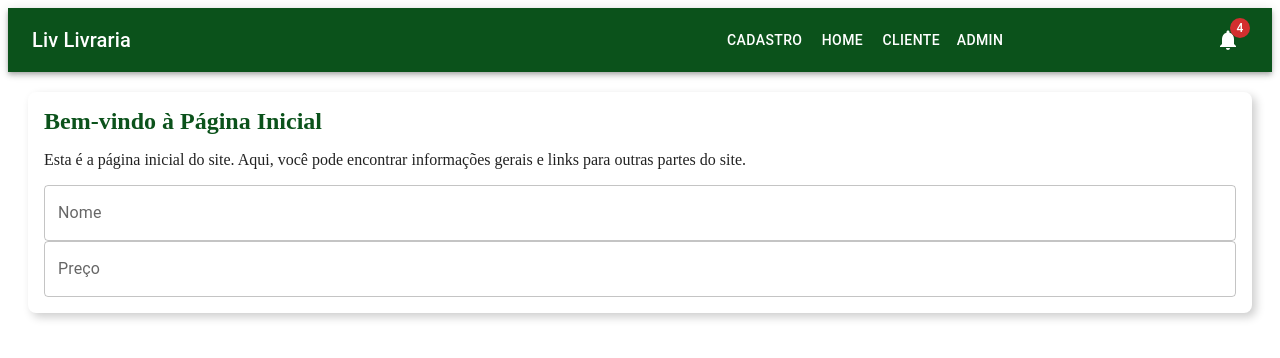
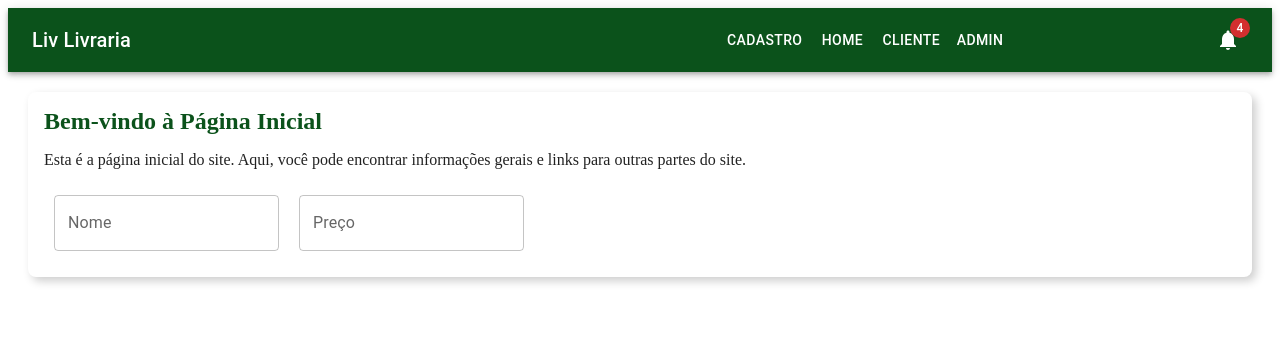
Before and after one commit to biel-fredy/livLivraria2023front, a React (Create React App) app: page / in a window 1280 px wide. Shown: the top 358 px of the page. Built offline with nearby package versions, Linux system fonts and the light colour scheme.

Commit message:
fix: ajustes no estilo

```diff
--- a/src/components/livInputText/livInputText-index.tsx
+++ b/src/components/livInputText/livInputText-index.tsx
@@ -1,5 +1,6 @@
 import React from 'react';
-import { TextField, Tooltip } from '@mui/material';
+import { Tooltip } from '@mui/material';
+import { StyledInput, getTextFieldWidth } from './livInputText-styles';
 
 interface LivInputTextProps {
   name: string;
@@ -7,9 +8,10 @@ interface LivInputTextProps {
   placeholder: string;
   validation?: (value: string) => string | null;
   tooltip: string;
-  mask?: (value: string) => string; // Função para aplicar a máscara
+  mask?: string;
   value: string;
   onChange: (name: string, value: string) => void;
+  size: 'pequeno' | 'medio' | 'grande';
 }
 
 const LivInputText: React.FC<LivInputTextProps> = ({
@@ -18,9 +20,9 @@ const LivInputText: React.FC<LivInputTextProps> = ({
   placeholder,
   validation,
   tooltip,
-  mask,
   value,
   onChange,
+  size,
 }) => {
   const [error, setError] = React.useState<string | null>(null);
 
@@ -29,15 +31,13 @@ const LivInputText: React.FC<LivInputTextProps> = ({
     if (validation) {
       setError(validation(newValue));
     }
-    if (mask) {
-      newValue = mask(newValue); // Aplica a máscara, se fornecida
-    }
     onChange(name, newValue);
   };
 
   return (
     <Tooltip title={tooltip}>
-      <TextField
+      <StyledInput
+        style={{ width: getTextFieldWidth(size) }}
         label={label}
         placeholder={placeholder}
         value={value}
--- /dev/null
+++ b/src/components/livInputText/livInputText-styles.ts
@@ -0,0 +1,22 @@
+// livInputText-styles.ts
+import styled from 'styled-components';
+import { TextField } from '@mui/material';
+
+export const getTextFieldWidth = (size: 'pequeno' | 'medio' | 'grande') => {
+  switch (size) {
+    case 'pequeno':
+      return '225px';
+    case 'medio':
+      return '300px';
+    case 'grande':
+      return '450px';
+    default:
+      return '300px'; // Tamanho médio como padrão
+  }
+};
+
+export const StyledInput = styled(TextField)`
+  && {
+    margin: 10px;
+  }
+`;
--- a/src/pages/home/home-index.tsx
+++ b/src/pages/home/home-index.tsx
@@ -27,15 +27,16 @@ const Home: React.FC = () => {
             tooltip="Nome completo"
             value={formData.nome}
             onChange={handleChange}
+            size={'pequeno'}
           />
           <LivInputText
             name="preco"
             label="Preço"
             placeholder="Digite o preço"
             tooltip="Preço em dólares"
-            mask={maskCurrency}
             value={formData.preco}
             onChange={handleChange}
+            size={'pequeno'}
           />
         </form>
       </Quadro>
```
